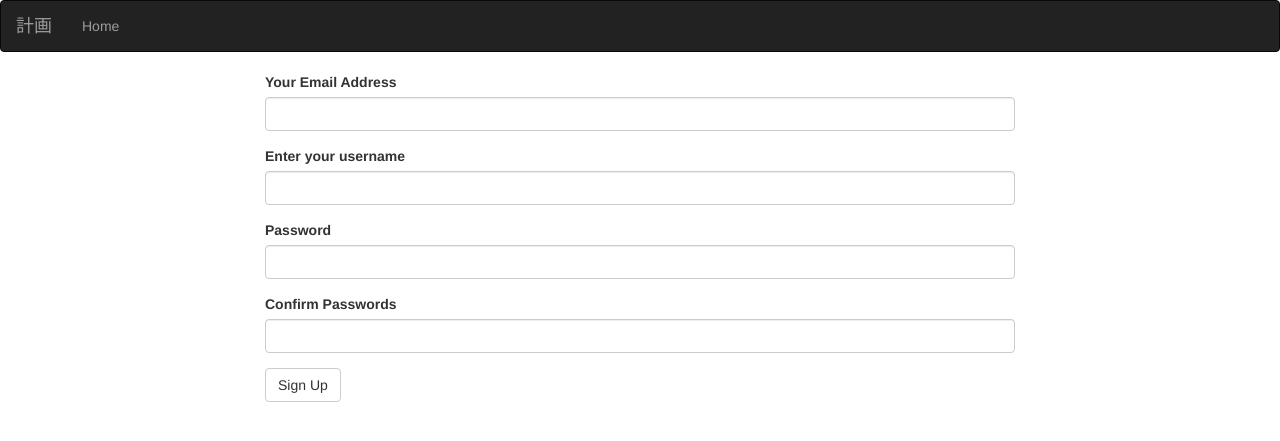
After one commit to Machel54/1min-Pitch, a Flask app: template app/templates/auth/register.html in a window 1280 px wide. The commit adds this page. Shown: the top 441 px of the page. Run offline with Flask 2, Linux system fonts and the light colour scheme; the template is opened without the code that fills it: values that come from a table or form of the project are taken from there, others are empty; some libraries are stand-ins or nearby versions.

Commit message:
Make major changes

```diff
--- a/app/auth/__init__.py
+++ b/app/auth/__init__.py
@@ -2,4 +2,4 @@ from flask import Blueprint
 
 auth = Blueprint('auth',__name__)
 
-from . import views
+from . import views,forms
--- a/app/auth/forms.py
+++ b/app/auth/forms.py
@@ -0,0 +1,26 @@
+from flask_wtf import FlaskForm
+from wtforms import StringField,PasswordField,BooleanField,SubmitField
+from wtforms.validators import Required,Email,EqualTo
+from ..models import User
+from wtforms import ValidationError
+
+class RegistrationForm(FlaskForm):
+    email = StringField('Your Email Address',validators=[Required(),Email()])
+    username = StringField('Enter your username',validators = [Required()])
+    password = PasswordField('Password',validators = [Required(), EqualTo('password_confirm',message = 'Passwords must match')])
+    password_confirm = PasswordField('Confirm Passwords',validators = [Required()])
+    submit = SubmitField('Sign Up')
+
+    def validate_email(self,data_field):
+            if User.query.filter_by(email =data_field.data).first():
+                raise ValidationError('There is an account with that email')
+
+    def validate_username(self,data_field):
+        if User.query.filter_by(username = data_field.data).first():
+            raise ValidationError('That username is taken')
+
+class LoginForm(FlaskForm):
+    email = StringField('Your Email Address',validators=[Required(),Email()])
+    password = PasswordField('Password',validators =[Required()])
+    remember = BooleanField('Remember me')
+    submit = SubmitField('Sign In')
--- /dev/null
+++ b/app/templates/auth/register.html
@@ -0,0 +1,17 @@
+{% extends 'base.html'%}
+{% import 'bootstrap/wtf.html' as wtf%}
+
+{% block content %}
+<div class="container">
+<div class="row">
+<div class="col-md-2"> </div>
+<div class="col-md-8">
+
+{{wtf.quick_form(registration_form)}}
+
+</div>
+<div class="col-md-2"></div>
+</div>
+</div>
+
+{% endblock%}
```
Also changed, not shown: app/auth/views.py (+15 -1 lines), app/main/views.py (+13 -0 lines), app/models.py (+44 -3 lines), app/templates/index.html (+9 -9 lines), app/templates/pitch.html (added, +31 -0 lines).
